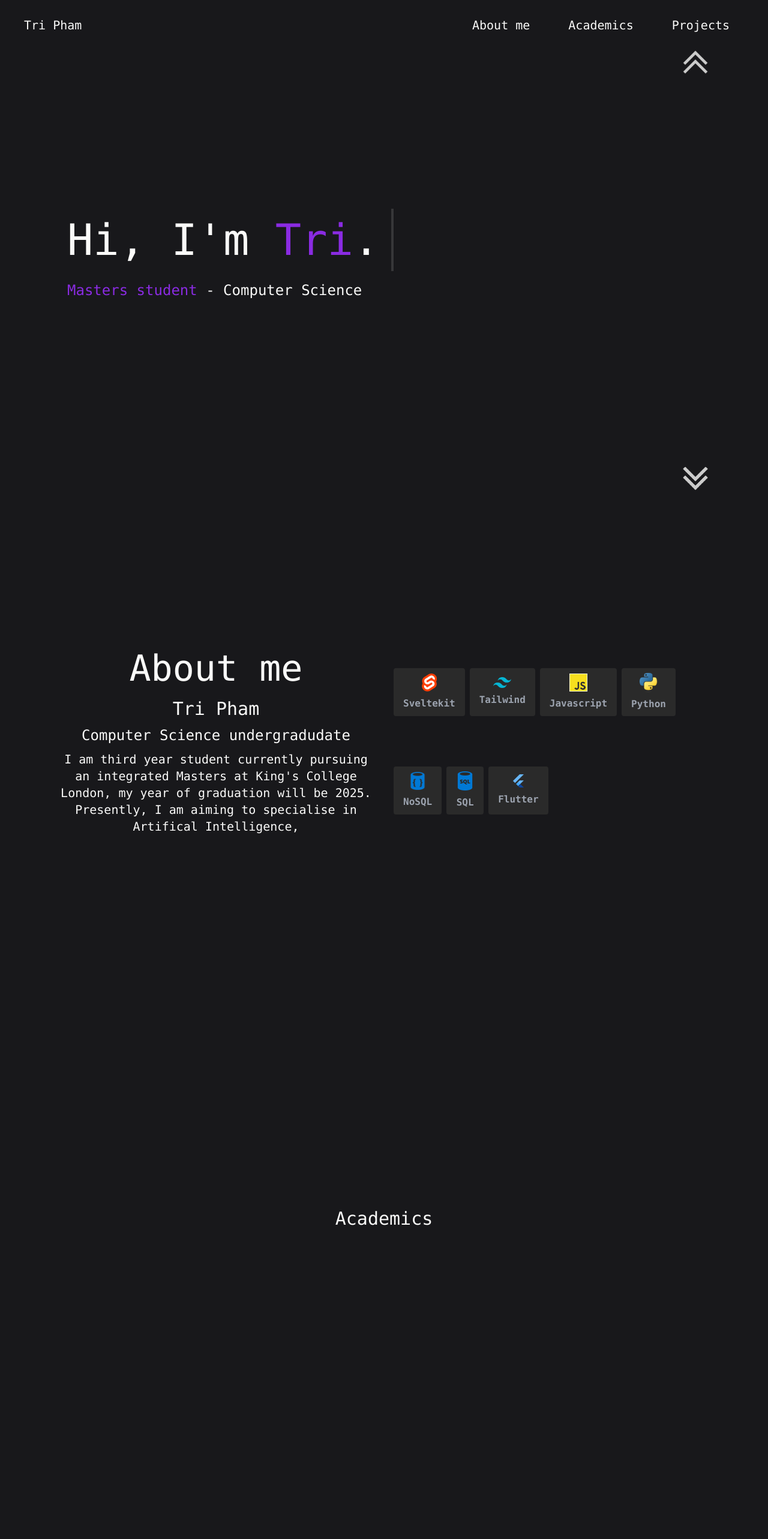
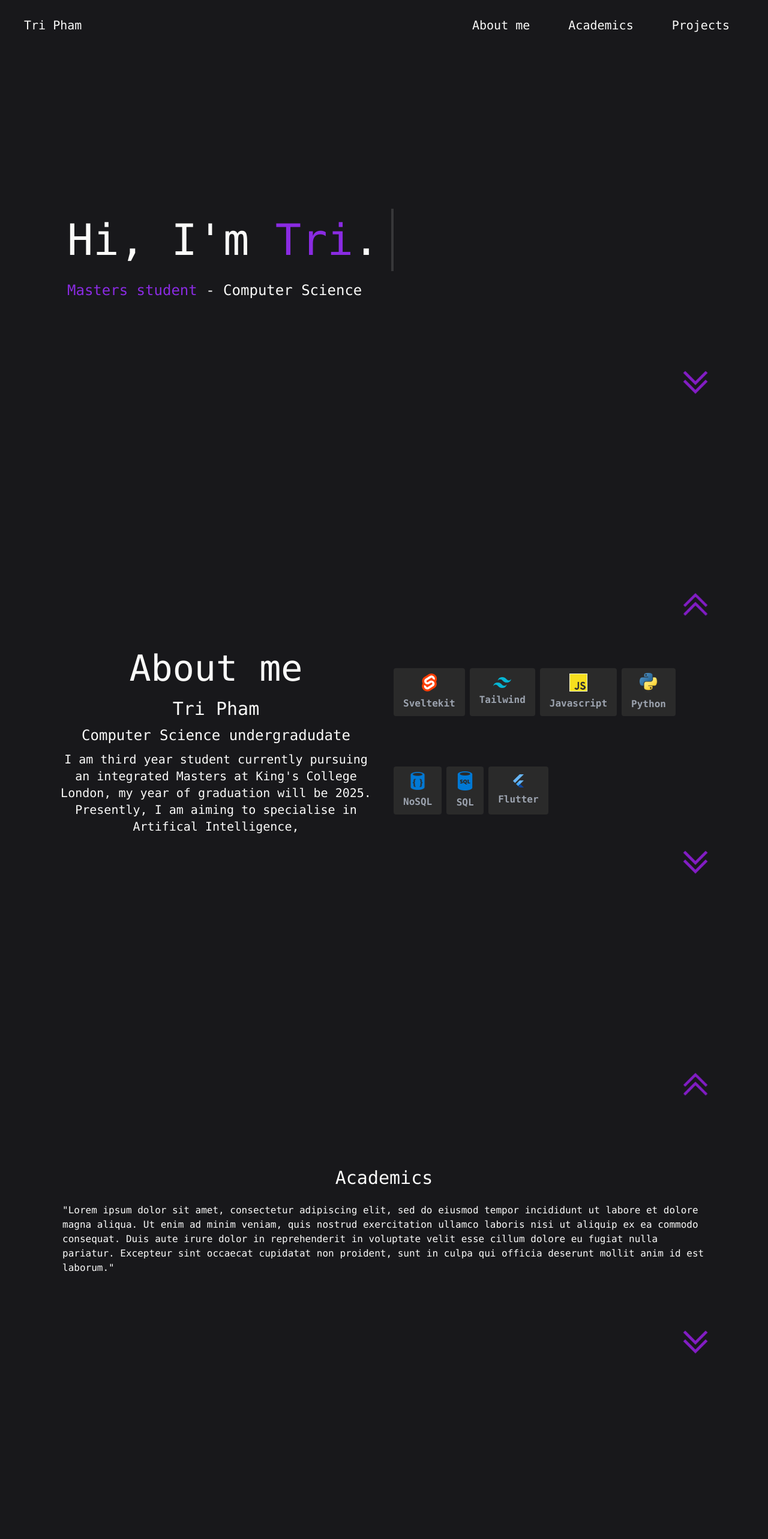
Before and after one commit to tri27pham/CVWebsite, a SvelteKit app: page / in a window 1280 px wide. Shown: the top 2566 px of the page at 60% size. Built offline with nearby package versions, Linux system fonts and the light colour scheme; what tailwindcss-animated would draw is missing.

Commit message:
change colour and position of arrows

```diff
--- a/src/routes/+page.svelte
+++ b/src/routes/+page.svelte
@@ -114,9 +114,8 @@
             </div>
         </nav>
 
-        <div id="MainPage"class="h-screen flex items-center z-0">
-            <div class=""></div>
-            <div class="w-max" style=" text-align: left;">
+        <div id="MainPage"class="h-screen flex items-center z-0 relative">
+            <div style="text-align: left;">
                 <h3 class=" p-4 text-center animate-typing overflow-hidden whitespace-nowrap
                     hover:scale-110 transition duration-500
                     border-r-4 border-r-white pr-5 text-7xl text-white font-mono">
@@ -128,13 +127,13 @@
                 </h2>
             </div>
             <a href="#AboutMe">
-                <img src={downArrow} alt="down-arrow" class="absolute bottom-0 right-0 animate-bounce" width="50">
+                <img src={downArrow} alt="down-arrow" class="animate-bounce" style="position: absolute; right: 0%; bottom: 20%;" width="50">
             </a>
         </div>
 
-        <div id="AboutMe"class="h-screen z-0 flex justify-center items-center">
+        <div id="AboutMe"class="h-screen z-0 flex justify-center items-center relative">
             <a href="#MainPage">
-                <img src={upArrow} alt="up-arrow" class="absolute top-14 right-0 animate-bounce" width="50">
+                <img src={upArrow} alt="up-arrow" class="animate-bounce" style="position: absolute; right: 0%; top: 20%;" width="50">
             </a>
 
             <div class="flex flex-row space-x-8 columns-2">
@@ -191,33 +190,39 @@
             </div>
 
             <a href="#Academics">
-                <img src={downArrow} alt="down-arrow" class="absolute bottom-0 right-0 animate-bounce" width="50">
+                <img src={downArrow} alt="down-arrow" class="animate-bounce" style="position: absolute; right: 0%; bottom: 20%;" width="50">
             </a>
 
         </div>
 
-        <div id="Academics"class="h-screen z-0 flex justify-center items-center">
+        <div id="Academics"class="h-screen z-0 flex justify-center items-center relative">
+            <a href="#AboutMe">
+                <img src={upArrow} alt="up-arrow" class="animate-bounce" style="position: absolute; right: 0%; top: 20%;" width="50">
+            </a>
             <div class="flex flex-col hover:scale-105 scrollable animate-fade-in">
                 <p class="p-4 text-center text-white text-3xl font-mono">
                     Academics
                 </p>
-                <!-- <p class="p-2 text-base text-white font-mono">
+                <p class="p-2 text-base text-white font-mono">
                     "Lorem ipsum dolor sit amet, consectetur adipiscing elit, sed do eiusmod tempor incididunt ut labore et dolore magna aliqua. Ut enim ad minim veniam, quis nostrud exercitation ullamco laboris nisi ut aliquip ex ea commodo consequat. Duis aute irure dolor in reprehenderit in voluptate velit esse cillum dolore eu fugiat nulla pariatur. Excepteur sint occaecat cupidatat non proident, sunt in culpa qui officia deserunt mollit anim id est laborum."
-                </p> -->
+                </p>
             </div>
             <a href="#Projects">
-                <img src={downArrow} alt="down-arrow" class="absolute bottom-0 right-0 animate-bounce" width="50">
+                <img src={downArrow} alt="down-arrow" class="animate-bounce" style="position: absolute; right: 0%; bottom: 20%;" width="50">
             </a>
         </div>
 
-        <div id="Projects"class="h-screen z-0 flex justify-center items-center">
+        <div id="Projects"class="h-screen z-0 flex justify-center items-center relative">
+            <a href="#Academics">
+                <img src={upArrow} alt="up-arrow" class="animate-bounce" style="position: absolute; right: 0%; top: 20%;" width="50">
+            </a>
             <div>
                 <p class="p-4 text-center text-white text-3xl font-mono">
                     Projects
                 </p>
-                <!-- <p class="p-2 text-base text-white font-mono">
+                <p class="p-2 text-base text-white font-mono">
                     "Lorem ipsum dolor sit amet, consectetur adipiscing elit, sed do eiusmod tempor incididunt ut labore et dolore magna aliqua. Ut enim ad minim veniam, quis nostrud exercitation ullamco laboris nisi ut aliquip ex ea commodo consequat. Duis aute irure dolor in reprehenderit in voluptate velit esse cillum dolore eu fugiat nulla pariatur. Excepteur sint occaecat cupidatat non proident, sunt in culpa qui officia deserunt mollit anim id est laborum."
-                </p> -->
+                </p>
             </div>
         </div>
 
```
Also changed, not shown: src/images/downArrow.png, src/images/upArrow.png.
